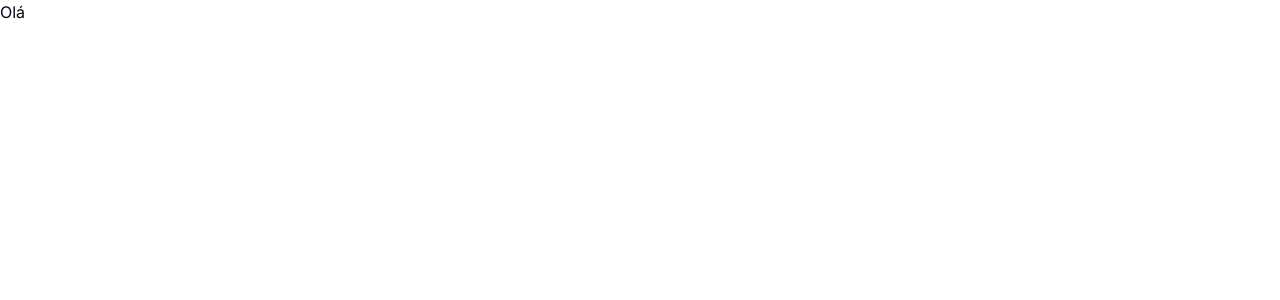
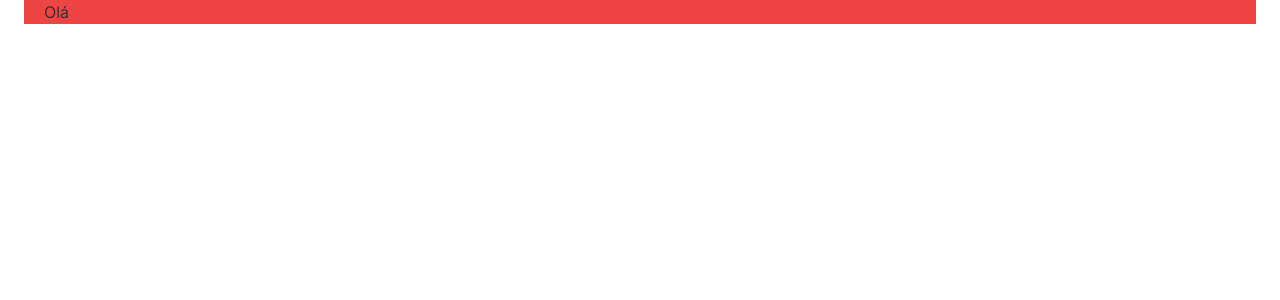
Before and after one commit to JeanFeitani/next-foods, a Next.js app: page /about in a window 1280 px wide. Shown: the top 300 px of the page. Built offline with nearby package versions, Linux system fonts and the light colour scheme.

Commit message:
chore: add taiwind class sorting with prettier

```diff
--- a/app/about/page.tsx
+++ b/app/about/page.tsx
@@ -1,5 +1,5 @@
 const About = () => {
-  return <h1>Olá</h1>
+  return <h1 className="bg-red-500 px-5 mx-6">Olá</h1>
 }
 
 export default About
--- a/app/components/ui/button.tsx
+++ b/app/components/ui/button.tsx
@@ -2,7 +2,7 @@
 import { Slot } from '@radix-ui/react-slot'
 import { cva, type VariantProps } from 'class-variance-authority'
 
-import { cn } from '@/lib/utils'
+import { cn } from '@/app/lib/utils'
 
 const buttonVariants = cva(
   'inline-flex items-center justify-center whitespace-nowrap rounded-md text-sm font-medium ring-offset-background transition-colors focus-visible:outline-none focus-visible:ring-2 focus-visible:ring-ring focus-visible:ring-offset-2 disabled:pointer-events-none disabled:opacity-50',
--- a/app/components/ui/card.tsx
+++ b/app/components/ui/card.tsx
@@ -1,6 +1,6 @@
 import * as React from 'react'
 
-import { cn } from '@/lib/utils'
+import { cn } from '@/app/lib/utils'
 
 const Card = React.forwardRef<
   HTMLDivElement,
--- a/app/globals.css
+++ b/app/globals.css
@@ -2,75 +2,58 @@
 @tailwind components;
 @tailwind utilities;
 
-  @layer base {
 :root {
-      --background: 0 0% 100%;
-      --foreground: 222.2 84% 4.9%;
-
-      --card: 0 0% 100%;
-      --card-foreground: 222.2 84% 4.9%;
-
-      --popover: 0 0% 100%;
-      --popover-foreground: 222.2 84% 4.9%;
-
-      --primary: 222.2 47.4% 11.2%;
-      --primary-foreground: 210 40% 98%;
-
-      --secondary: 210 40% 96.1%;
-      --secondary-foreground: 222.2 47.4% 11.2%;
-
-      --muted: 210 40% 96.1%;
-      --muted-foreground: 215.4 16.3% 46.9%;
-
-      --accent: 210 40% 96.1%;
-      --accent-foreground: 222.2 47.4% 11.2%;
-
-      --destructive: 0 84.2% 60.2%;
-      --destructive-foreground: 210 40% 98%;
-
-      --border: 214.3 31.8% 91.4%;
-      --input: 214.3 31.8% 91.4%;
-      --ring: 222.2 84% 4.9%;
-
-      --radius: 0.5rem;
+  --background: 0 0% 96%;
+  --foreground: 0 0% 20%;
+  --card: 356 50% 100%;
+  --card-foreground: 356 5% 15%;
+  --popover: 356 100% 100%;
+  --popover-foreground: 356 100% 10%;
+  --primary: 356 83% 51.6%;
+  --primary-foreground: 0 0% 100%;
+  --secondary: 356 30% 90%;
+  --secondary-foreground: 0 0% 0%;
+  --muted: 318 30% 95%;
+  --muted-foreground: 225 8% 53%;
+  --accent: 318 30% 90%;
+  --accent-foreground: 356 5% 15%;
+  --destructive: 0 100% 50%;
+  --destructive-foreground: 356 5% 100%;
+  --border: 356 30% 82%;
+  --input: 356 30% 50%;
+  --ring: 356 83% 51.6%;
+  --radius: 0.75rem;
 }
 
 .dark {
-      --background: 222.2 84% 4.9%;
-      --foreground: 210 40% 98%;
-
-      --card: 222.2 84% 4.9%;
-      --card-foreground: 210 40% 98%;
-
-      --popover: 222.2 84% 4.9%;
-      --popover-foreground: 210 40% 98%;
-
-      --primary: 210 40% 98%;
-      --primary-foreground: 222.2 47.4% 11.2%;
-
-      --secondary: 217.2 32.6% 17.5%;
-      --secondary-foreground: 210 40% 98%;
-
-      --muted: 217.2 32.6% 17.5%;
-      --muted-foreground: 215 20.2% 65.1%;
-
-      --accent: 217.2 32.6% 17.5%;
-      --accent-foreground: 210 40% 98%;
-
-      --destructive: 0 62.8% 30.6%;
-      --destructive-foreground: 210 40% 98%;
-
-      --border: 217.2 32.6% 17.5%;
-      --input: 217.2 32.6% 17.5%;
-      --ring: 212.7 26.8% 83.9%;
-    }
+  --background: 356 50% 10%;
+  --foreground: 356 5% 100%;
+  --card: 356 50% 10%;
+  --card-foreground: 356 5% 100%;
+  --popover: 356 50% 5%;
+  --popover-foreground: 356 5% 100%;
+  --primary: 356 83% 51.6%;
+  --primary-foreground: 0 0% 100%;
+  --secondary: 356 30% 20%;
+  --secondary-foreground: 0 0% 100%;
+  --muted: 318 30% 25%;
+  --muted-foreground: 225 8% 53%;
+  --accent: 318 30% 25%;
+  --accent-foreground: 356 5% 95%;
+  --destructive: 0 100% 50%;
+  --destructive-foreground: 356 5% 100%;
+  --border: 356 30% 50%;
+  --input: 356 30% 50%;
+  --ring: 356 83% 51.6%;
+  --radius: 0.75rem;
 }
 
 @layer base {
   * {
-      @apply border-border;
+    @apply box-border;
   }
+
   body {
-      @apply bg-background text-foreground;
+    @apply text-foreground antialiased;
   }
 }
--- a/app/page.tsx
+++ b/app/page.tsx
@@ -4,7 +4,7 @@
   return (
     <main className="flex min-h-screen flex-col items-center justify-between p-24">
       <div className="z-10 w-full max-w-5xl items-center justify-between font-mono text-sm lg:flex">
-        <p className="fixed left-0 top-0 flex w-full justify-center border-b border-gray-300 bg-gradient-to-b from-zinc-200 pb-6 pt-8 backdrop-blur-2xl dark:border-neutral-800 dark:bg-zinc-800/30 dark:from-inherit lg:static lg:w-auto  lg:rounded-xl lg:border lg:bg-gray-200 lg:p-4 lg:dark:bg-zinc-800/30">
+        <p className="fixed left-0 top-0 flex w-full justify-center border-bbg-gradient-to-b  border-gray-300 from-zinc-200 pb-6 pt-8 backdrop-blur-2xl dark:border-neutral-800 dark:bg-zinc-800/30 dark:from-inherit lg:static lg:w-auto  lg:rounded-xl lg:border lg:bg-gray-200 lg:p-4 lg:dark:bg-zinc-800/30">
           Get started by editing&nbsp;
           <code className="font-mono font-bold">app/page.tsx</code>
         </p>
@@ -28,7 +28,7 @@
         </div>
       </div>
 
-      <div className="relative z-[-1] flex place-items-center before:absolute before:h-[300px] before:w-full before:-translate-x-1/2 before:rounded-full before:bg-gradient-radial before:from-white before:to-transparent before:blur-2xl before:content-[''] after:absolute after:-z-20 after:h-[180px] after:w-full after:translate-x-1/3 after:bg-gradient-conic after:from-sky-200 after:via-blue-200 after:blur-2xl after:content-[''] before:dark:bg-gradient-to-br before:dark:from-transparent before:dark:to-blue-700 before:dark:opacity-10 after:dark:from-sky-900 after:dark:via-[#0141ff] after:dark:opacity-40 sm:before:w-[480px] sm:after:w-[240px] before:lg:h-[360px]">
+      <div className="before:bg-gradient-radial after:bg-gradient-conic relative z-[-1] flex place-items-center before:absolute before:h-[300px] before:w-full before:-translate-x-1/2 before:rounded-full before:from-white before:to-transparent before:blur-2xl before:content-[''] after:absolute after:-z-20 after:h-[180px] after:w-full after:translate-x-1/3 after:from-sky-200 after:via-blue-200 after:blur-2xl after:content-[''] before:dark:bg-gradient-to-br before:dark:from-transparent before:dark:to-blue-700 before:dark:opacity-10 after:dark:from-sky-900 after:dark:via-[#0141ff] after:dark:opacity-40 sm:before:w-[480px] sm:after:w-[240px] before:lg:h-[360px]">
         <Image
           className="relative dark:drop-shadow-[0_0_0.3rem_#ffffff70] dark:invert"
           src="/next.svg"
--- a/package.json
+++ b/package.json
@@ -32,6 +32,7 @@
     "eslint": "^8",
     "eslint-config-next": "14.2.3",
     "postcss": "^8",
+    "prettier-plugin-tailwindcss": "^0.5.14",
     "prisma": "^5.13.0",
     "tailwindcss": "^3.4.1",
     "ts-node": "^10.9.2",
```
Also changed, not shown: .eslintrc.json, components.json, 2 other files (tests, documents, lock files or other folders). Lines whose indentation alone changed are shown as unchanged.
